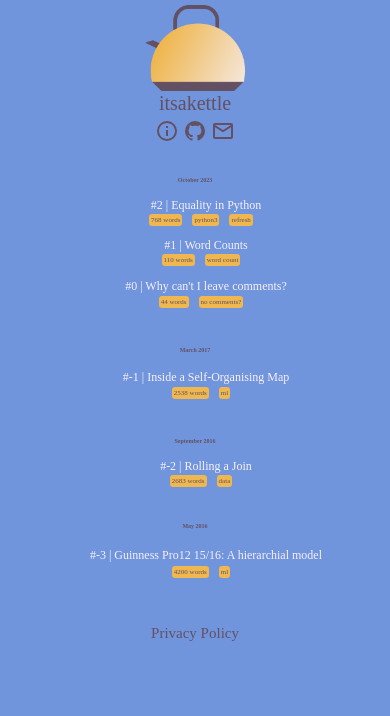
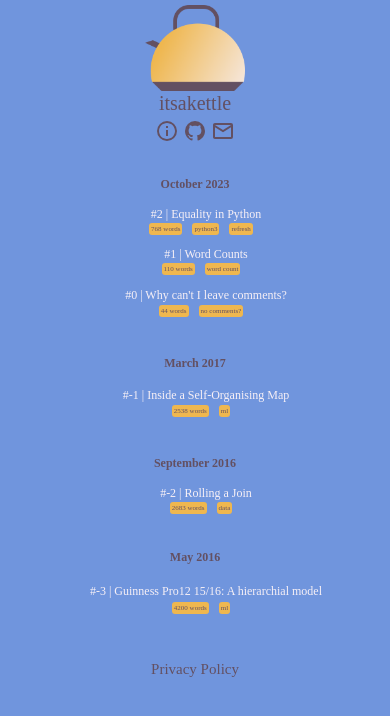
Before and after one commit to itsakettle/itsakettle.github.io, a Jekyll site: the page built from index.md, in a window 390 px wide. Shown: the top 716 px of the page. Built offline with Jekyll 4.4.1, drawn with Linux system fonts in a browser that asks for light colours.

Commit message:
fix css font size mobile

```diff
--- a/css/main.scss
+++ b/css/main.scss
@@ -154,7 +154,7 @@
 
 
     @media screen and (max-width: 400px) {
-      font-size: 6px;
+      font-size: 12px;
     }
 
   }
```
